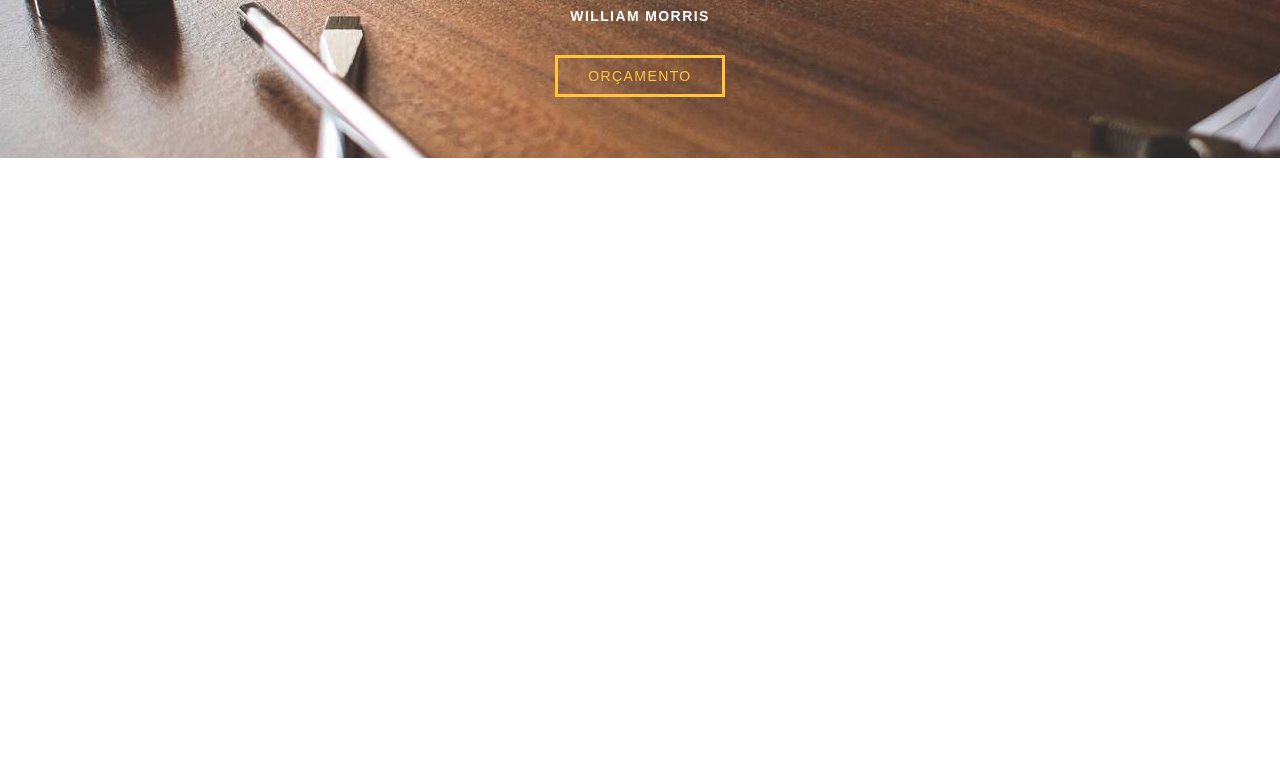
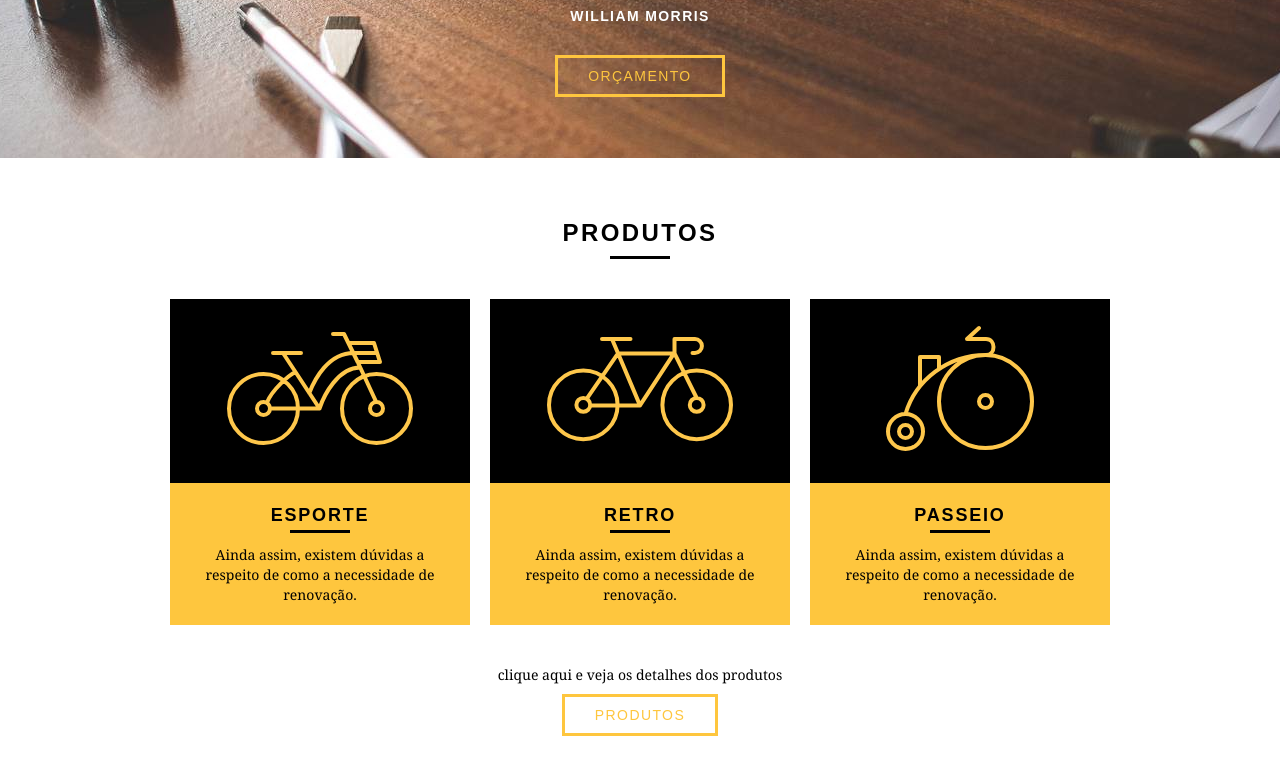
Before and after one commit to pedrotrm/Bikcraft, a plain HTML site: page index.html in a window 1280 px wide. Shown: the part 318-1092 px from the top of the page. Before the commit the page ends 800 px from the top, so only its background shows below. Drawn offline with Linux system fonts and the light colour scheme.

Commit message:
Adicionado a parte de produtos tanto no html quando no css

```diff
--- a/css/style.css
+++ b/css/style.css
@@ -25,6 +25,31 @@ p {
     border-color: white;
 }
 
+.btn.btn-preto:hover{
+    color: black;
+    border-color: black;
+}
+
+.subtitulo {
+    font-weight: bold;
+    font-size: 24px;
+    line-height: 30px;
+    letter-spacing: .1em;
+    color: black;
+    text-transform: uppercase;
+    text-align: center;
+    margin-bottom: 40px;
+}
+
+.subtitulo:after {
+    content: "";
+    display: block;
+    width: 60px;
+    height: 3px;
+    background: black;
+    margin: 8px auto;
+}
+
 /* Header  */
 
 .header {
@@ -33,6 +58,7 @@ p {
     width: 100%;
     background: #FEC63E;
     padding: 15px 0;
+    z-index: 10;
 }
 
 .header_menu {
@@ -107,3 +133,53 @@ p {
     font-size: 14px;
     letter-spacing: .1em;
 }
+
+/* Produtos */
+
+.produtos {
+    padding: 60px 0;
+}
+
+.produtos_lista li{
+    background: #FEC63E;
+    text-align: center;
+}
+
+.produtos_lista li h3 {
+    font-weight: bold;
+    font-size: 18px;
+    line-height: 25px;
+    text-transform: uppercase;
+    letter-spacing: .1em;
+    margin-top: 20px;
+
+}
+
+.produtos_lista li p{
+    padding: 10px 20px 20px 20px;
+
+}
+
+.produtos_lista li h3:after {
+    content: "";
+    display: block;
+    width: 60px;
+    height: 3px;
+    background: black;
+    margin: 2px auto;
+}
+
+.produtos_icone {
+    background: black;
+    padding: 20px;
+}
+
+.call{
+    text-align: center;
+    padding-top: 40px;
+    clear: both;
+}
+
+.call p {
+    margin-bottom: 20px;
+}
--- a/index.html
+++ b/index.html
@@ -35,5 +35,38 @@
                 <a href="produtos.html" class="btn">Orçamento</a>
             </div>
         </section>
+        <section class="produtos container">
+            <h2 class="subtitulo">Produtos</h2>
+                <ul class="produtos_lista">
+
+                    <li class="grid-1-3">
+                        <div class="produtos_icone">
+                            <img src="img/produtos/passeio.svg">
+                        </div>
+                        <h3>Esporte</h3>
+                        <p>Ainda assim, existem dúvidas a respeito de como a necessidade de renovação.</p>
+                    </li>
+
+                    <li class="grid-1-3">
+                        <div class="produtos_icone">
+                            <img src="img/produtos/esporte.svg">
+                        </div>
+                        <h3>Retro</h3>
+                        <p>Ainda assim, existem dúvidas a respeito de como a necessidade de renovação.</p>
+                    </li>
+
+                    <li class="grid-1-3">
+                        <div class="produtos_icone">
+                            <img src="img/produtos/retro.svg">
+                        </div>
+                        <h3>Passeio</h3>
+                        <p>Ainda assim, existem dúvidas a respeito de como a necessidade de renovação.</p>
+                    </li>
+                </ul>
+                <div class="call">
+                    <p>clique aqui e veja os detalhes dos produtos</p>
+                    <a href="produtos.html" class="btn btn-preto">Produtos</a>
+                </div>
+        </section>
     </body>
 </html>
```
